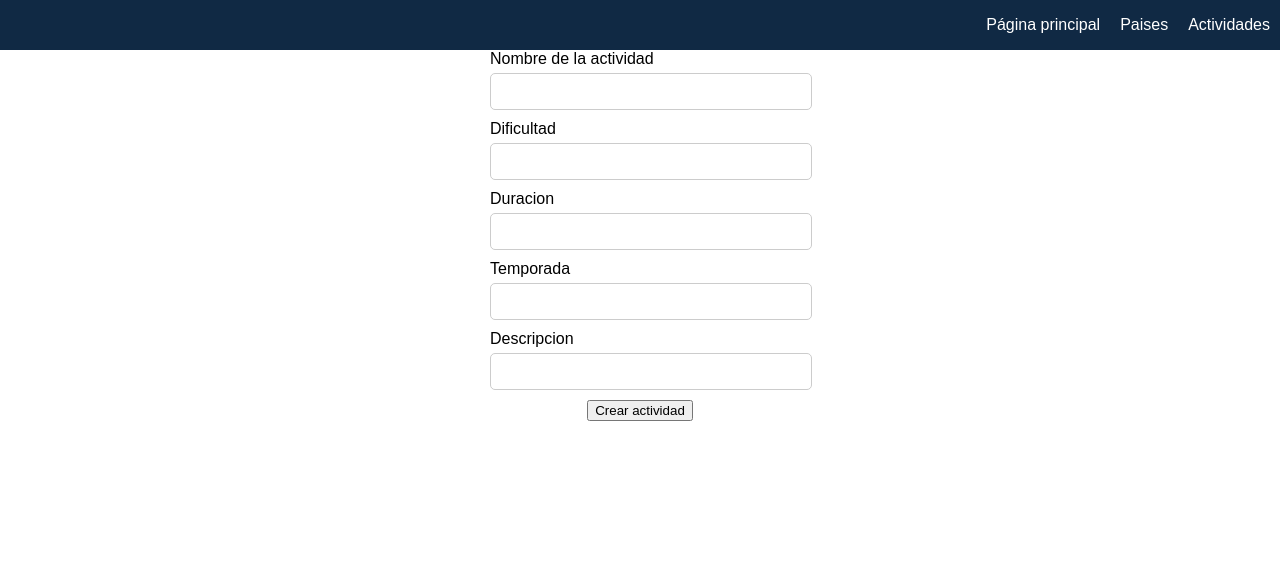
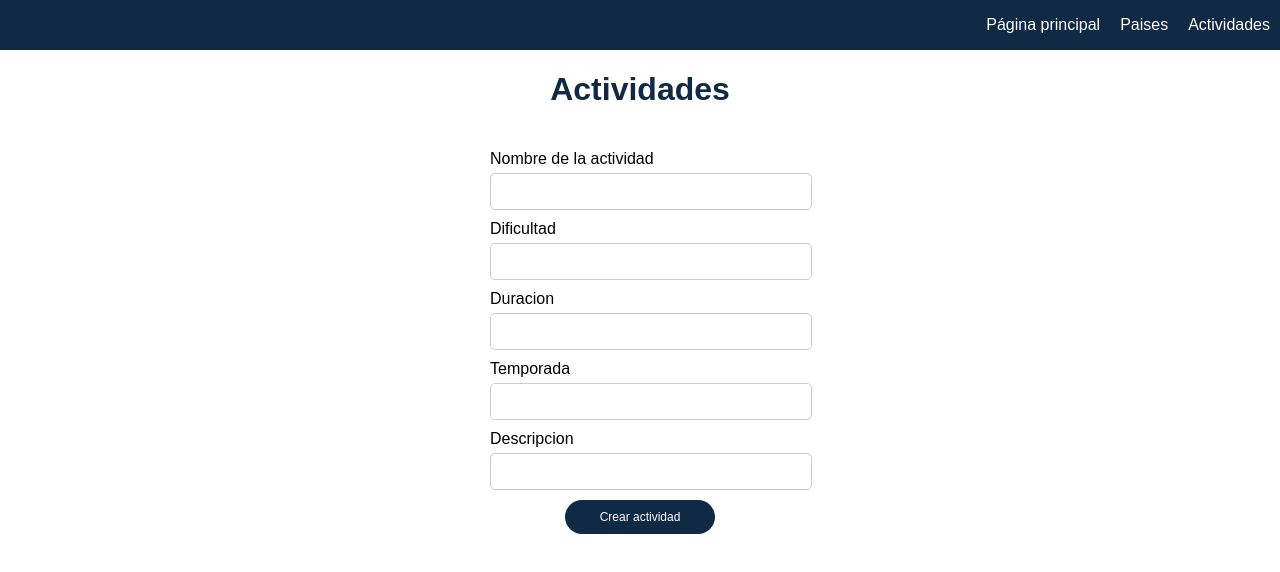
Before and after one commit to Crz9410/PI, a React (Create React App) app in the folder client/: page /create in a window 1280 px wide. Shown: the top 572 px of the page. Built offline with nearby package versions, Linux system fonts and the light colour scheme.

Commit message:
se termina css home, actividades, landing

```diff
--- a/client/src/components/Card/Card.jsx
+++ b/client/src/components/Card/Card.jsx
@@ -4,7 +4,7 @@ const Card = (props) => {
 
     return (
         <div className={styles.card}  key={props.id}>
-            <p>Nombre:{props.nombre}</p>
+            <p className={styles.country} >{props.nombre}</p>
             <img src={props.imagen} alt="Not found"/>
             <p>Continente:{props.continente}</p>
             <p>Capital:{props.capital}</p>
--- a/client/src/components/Card/Card.module.css
+++ b/client/src/components/Card/Card.module.css
@@ -8,12 +8,17 @@
   overflow: hidden;
   display: flex;
   flex-direction: column;
+  min-width: 200px;
+  min-height: 320px;
+  max-width: 200px;
+
 }
 
 .card img {
   width: 98%;
   height: 120px;
   object-fit: cover;
+  margin: 10px 0;
 
 }
 
@@ -22,3 +27,14 @@
   display: flex;
   flex-direction: column;
 }
+
+.card p {
+  margin: 5px;
+  font-size: 15px;
+}
+
+.country {
+  display: flex;
+  font-weight: 600;
+  justify-content: center;
+}
--- a/client/src/components/CardsContainer/CardsContainer.module.css
+++ b/client/src/components/CardsContainer/CardsContainer.module.css
@@ -7,6 +7,7 @@
   }
 
   .card {
-    width: 18%;
+    width:auto;
+
     margin-bottom: 2%;
   }
--- a/client/src/components/Paginado/Paginado.module.css
+++ b/client/src/components/Paginado/Paginado.module.css
@@ -13,9 +13,10 @@
   .paginado a {
     text-decoration: none;
     border-bottom: none;
-    color: blue;
+    color: #102944;
+    font-style: italic;
   }
 
   .paginado a:hover {
-    color: red;
+    color: #08b4ff;
   }
--- a/client/src/views/Form/Form.jsx
+++ b/client/src/views/Form/Form.jsx
@@ -1,22 +1,22 @@
 import { useState } from "react"
 import axios from "axios"
 import styles from './Form.module.css';
-const Form = () =>{
+const Form = () => {
 
-const [form,setform] =useState({
-    name:"",
-    dificultad:"",
-    duracion:"",
-    temporada:"",
-    body:""
+    const [form, setform] = useState({
+        name: "",
+        dificultad: "",
+        duracion: "",
+        temporada: "",
+        body: ""
     })
 
-const [errors,setErrors] = useState({
-    name:"",
-    dificultad:"",
-    duracion:"",
-    temporada:"",
-    body:""
+    const [errors, setErrors] = useState({
+        name: "",
+        dificultad: "",
+        duracion: "",
+        temporada: "",
+        body: ""
     })
 
     const changeHandler = (event) => {
@@ -25,29 +25,34 @@ const changeHandler = (event) => {
 
         // validate({...form, [property]:value})
 
-    setform({...form, [property]:value})
+        setform({ ...form, [property]: value })
     }
 
     const submitHandler = (event) => {
         event.preventDefault()
         axios.post("http://localhost:3001/activities", form)
-.then(res=>{
+            .then(res => {
                 console.log(res, "h")
             })
-.catch(err =>{
+            .catch(err => {
                 console.log(err, "ño")
             })
     };
 
-    return(
-        <form onSubmit={submitHandler}>
+    return (
+        <> <div className={styles.title_activities}>
+            <h1>Actividades</h1>
+
+        </div>
+
+            <form  className={styles.form} onSubmit={submitHandler}>
                 <div>
                     <label>Nombre de la actividad</label>
                     <input type="text" value={form.name} onChange={changeHandler} name="name" />
                 </div>
                 <div>
                     <label>Dificultad</label>
-            <input type="text"value={form.dificultad} onChange={changeHandler} name="dificultad" />
+                    <input type="text" value={form.dificultad} onChange={changeHandler} name="dificultad" />
                 </div>
                 <div>
                     <label>Duracion</label>
@@ -59,10 +64,11 @@ console.log(err, "ño")
                 </div>
                 <div>
                     <label>Descripcion</label>
-            <input type="text" value={form.body} onChange={changeHandler} name="body"/>
+                    <input type="text" value={form.body} onChange={changeHandler} name="body" />
                 </div>
                 <button type="submit">Crear actividad</button>
             </form>
+        </>
     )
 }
 
--- a/client/src/views/Form/Form.module.css
+++ b/client/src/views/Form/Form.module.css
@@ -24,3 +24,26 @@ form {
     border-radius: 5px;
     border: 1px solid #ccc;
   }
+  .title_activities h1 {
+    padding-bottom: 20px;
+    color: #102944;
+    text-align: center;
+  }
+  .form button[type="submit"]:hover {
+    background-color: #096aa9;
+
+  }
+  .form button[type="submit"] {
+    display: flex;
+    font-size: 12px;
+    padding: 10px;
+    width: 150px;
+    background-color: #102944;
+    color: white;
+    border: none;
+    border-radius: 20px;
+    cursor: pointer;
+    align-items: center;
+    justify-content: center;
+
+  }
```
Lines whose indentation alone changed are shown as unchanged.
